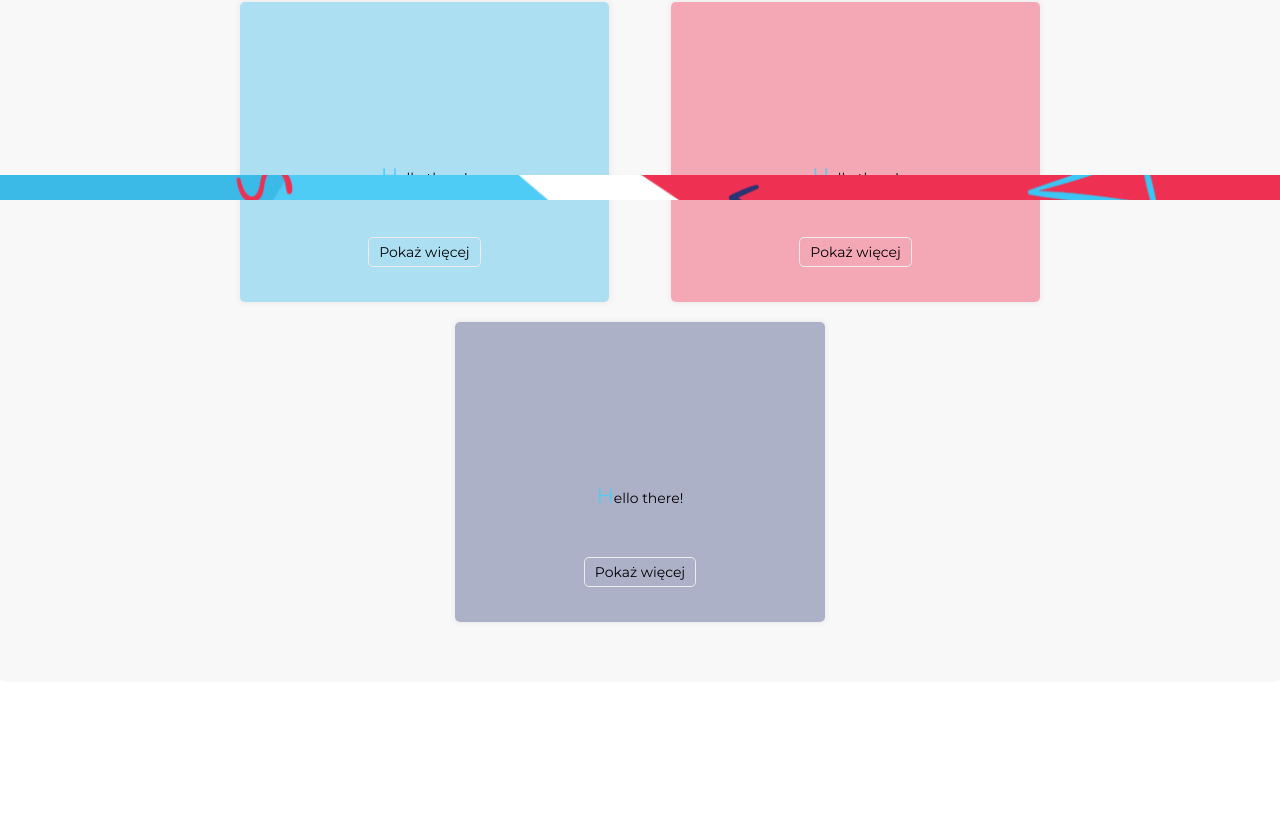
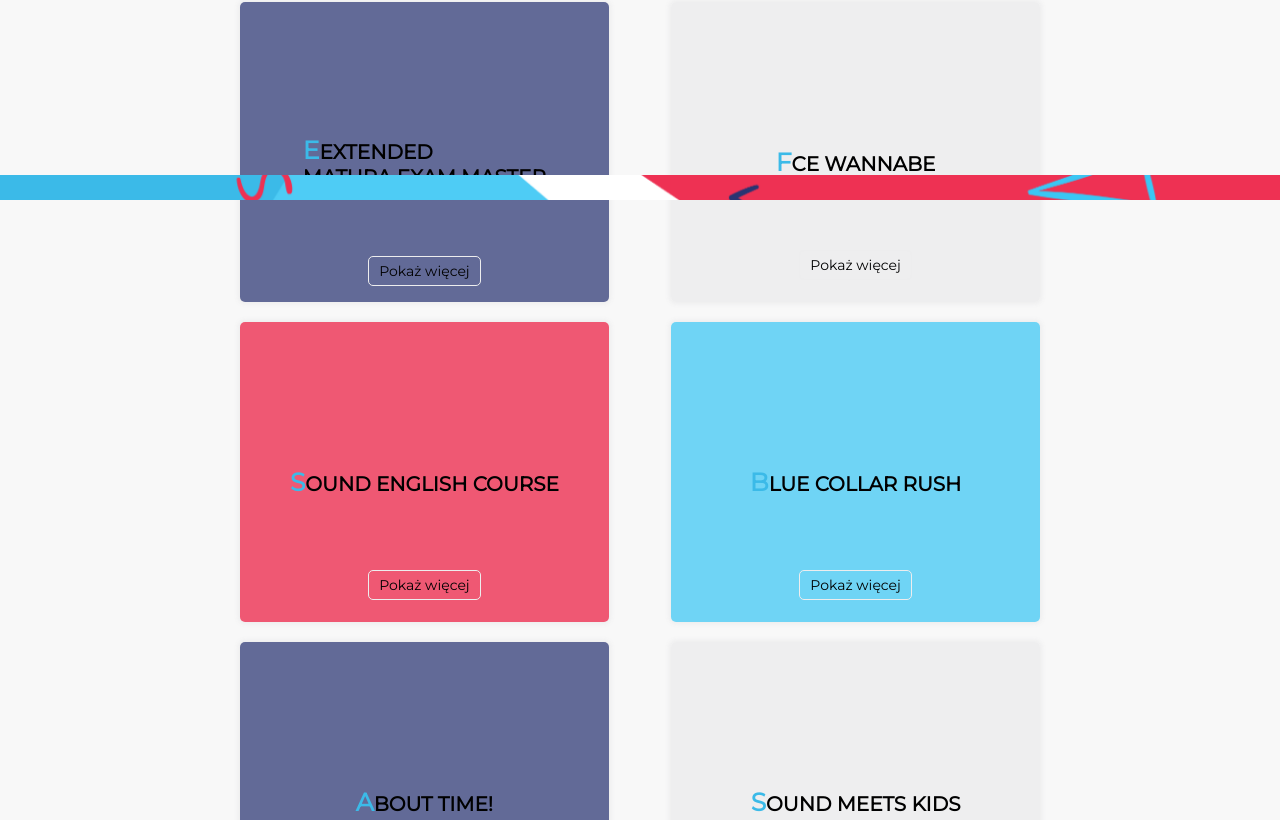
Before and after one commit to TomekMojsiuk/sound-english, a React (Create React App) app: page /oferta in a window 1280 px wide. Shown: the part 600-1420 px from the top of the page. Before the commit the page ends 1282 px from the top, so only its background shows below. Built offline with nearby package versions, Linux system fonts and the light colour scheme.

Commit message:
ofetra page  styled

```diff
--- a/src/Components/Nav/NavLink/NavLink.scss
+++ b/src/Components/Nav/NavLink/NavLink.scss
@@ -12,7 +12,7 @@
  margin-top: 15px;
  border-bottom: 1px solid fade-out($color1, .7);
  transition: all 0.3s ease-in-out;
- font-size: 1.4rem;
+ font-size: 2rem;
 
  @media all and (orientation: landscape) and (max-width: $BreakpointDesktop) {
     font-size: 1.4rem;
--- a/src/Components/TilePopUp/TilePopUp.scss
+++ b/src/Components/TilePopUp/TilePopUp.scss
@@ -10,7 +10,7 @@
  height: 300px;
  margin: 10px 0;
  border-radius: 5px;
- transition: all 0.8s ease-in-out;
+ transition: all 0.3s ease-in-out;
  @include boxShadow($color1);
 
  &:active,
@@ -42,14 +42,13 @@
  }
 
  .tile__popup__text {
-
  }
 
  .tile__popup__showmore {
   position: fixed;
   display: flex;
-      justify-content: center;
-      align-items: center;
+  justify-content: center;
+  align-items: center;
   top: 10%;
   left: calc(5%);
   height: 85vh;
@@ -59,7 +58,7 @@
   background: fade-out($color1, 0);
 
   @media all and (min-width: $BreakpointDesktop) {
-    padding: 30px 45px;
+   padding: 30px 45px;
    height: 60vh;
    width: 70%;
    top: calc(50% - 25vh);
--- a/src/Pages/OfertaCennik/OfertaCennik.js
+++ b/src/Pages/OfertaCennik/OfertaCennik.js
@@ -3,7 +3,6 @@ import "../../Pages/Pages.scss";
 import "./OfertaCennik.scss";
 
 import Loader from "../../Components/Loader/Loader";
-import ReadMore from "../../Components/Buttons/Readmore/Readmore";
 import TilePopUp from "../../Components/TilePopUp/TilePopUp";
 
 class OfertaCennik extends React.Component {
@@ -26,7 +25,7 @@ class OfertaCennik extends React.Component {
  render() {
   const { componentDidMount } = this.state;
 
-  let opacity = ".4";
+  let opacity = ".8";
   let color1 = `rgba(237, 237, 238, ${opacity})`;
   let color2 = `rgba(62, 72, 128, ${opacity})`;
   let color3 = `rgba(59, 186, 232, ${opacity})`;
@@ -58,19 +57,20 @@ class OfertaCennik extends React.Component {
          Twoją wiedzę.
         </p>
        }
-       bgColor={color1}
+       bgColor={color5}
       />
 
       <TilePopUp
        mainIconClassName={""}
        mainText={
-        <p>
-         <span>H</span>ello there!
-        </p>
+        <h2>
+         <span>M</span>ATURA EXAM MASTER
+        </h2>
        }
        popupText={
         <p>
-         <span>T</span>his is popup window
+         <span>K</span>ompleksowe przygotowanie do matury podstawowej w nowej
+         formule.
         </p>
        }
        bgColor={color4}
@@ -79,28 +79,50 @@ class OfertaCennik extends React.Component {
       <TilePopUp
        mainIconClassName={""}
        mainText={
-        <p>
-         <span>H</span>ello there!
-        </p>
+        <h2>
+         <span>E</span>EXTENDED <br/>MATURA EXAM MASTER
+        </h2>
        }
        popupText={
         <p>
-         <span>T</span>his is popup window
+         <span>K</span>ompleksowe przygotowanie do matury rozszerzonej w nowej
+         formule
         </p>
        }
-       bgColor={color3}
+       bgColor={color2}
       />
 
       <TilePopUp
        mainIconClassName={""}
        mainText={
-        <p>
-         <span>H</span>ello there!
-        </p>
+        <h2>
+         <span>F</span>CE WANNABE
+        </h2>
        }
        popupText={
         <p>
-         <span>T</span>his is popup window
+         <span>P</span>rzygotowanie do egzaminu FCE
+        </p>
+       }
+       bgColor={color1}
+      />
+
+      <TilePopUp
+       mainIconClassName={""}
+       mainText={
+        <h2>
+         <span>S</span>OUND ENGLISH COURSE
+        </h2>
+       }
+       popupText={
+        <p>
+         <span>Z</span>ajęcia anglistyczne oparte na autorskim programie
+         dostosowanym do wymagań edukacyjnych uczniów w każdym wieku połączone z
+         elementami edukacji muzycznej (zajęcia wokalne, angielska terminologia
+         muzyczna, podstawy historii muzyki rozrywkowej w kontekście językowym,
+         podstawy pracy studyjnej, rozwijanie muzycznej kreatywności
+         instrumentalnej i wokalnej, promowanie twórczości uczniów, nagrania
+         studyjne).
         </p>
        }
        bgColor={color5}
@@ -109,20 +131,54 @@ class OfertaCennik extends React.Component {
       <TilePopUp
        mainIconClassName={""}
        mainText={
-        <p>
-         <span>H</span>ello there!
-        </p>
+        <h2>
+         <span>B</span>LUE COLLAR RUSH
+        </h2>
        }
        popupText={
         <p>
-         <span>T</span>his is popup window
+         <span>K</span>urs przyspieszony dla osób wyjeżdżających do pracy
+         zagranicę – nacisk na niezbędne słownictwo i systemy skutecznej
+         komunikacji. Program i system prowadzenia zajęć ustalany jest z
+         klientem na podstawie charakteru pracy, którą zamierza on/ona podjąć
+         zagranicą, a także czasu, który pozostał do wyjazdu.
+        </p>
+       }
+       bgColor={color4}
+      />
+
+      <TilePopUp
+       mainIconClassName={""}
+       mainText={
+        <h2>
+         <span>A</span>BOUT TIME!
+        </h2>
+       }
+       popupText={
+        <p>
+         <span>Z</span>ajęcia dla dorosłych na każdym poziomie trudności
+         (również od zupełnych podstaw!) dostosowane do indywidualnych
+         predyspozycji uczęszczających.
         </p>
        }
        bgColor={color2}
       />
 
+<TilePopUp
+       mainIconClassName={""}
+       mainText={
+        <h2>
+         <span>S</span>OUND MEETS KIDS
+        </h2>
+       }
+       popupText={
+        <p>
+         <span>Z</span>ajęcia dla najmłodszych – angielski przez muzykę i zabawę dźwiękiem.
+        </p>
+       }
+       bgColor={color1}
+      />
      </div>
-
 
      {/* <div className='text__box'>
       <p className='read--basic'>
--- a/src/Pages/OfertaCennik/OfertaCennik.scss
+++ b/src/Pages/OfertaCennik/OfertaCennik.scss
@@ -1,3 +1,5 @@
+
+// Icons
 .up-to-date {
     background: url('../../assets/ico/up-to-date.svg');
 }
```
Lines whose indentation alone changed are shown as unchanged.
